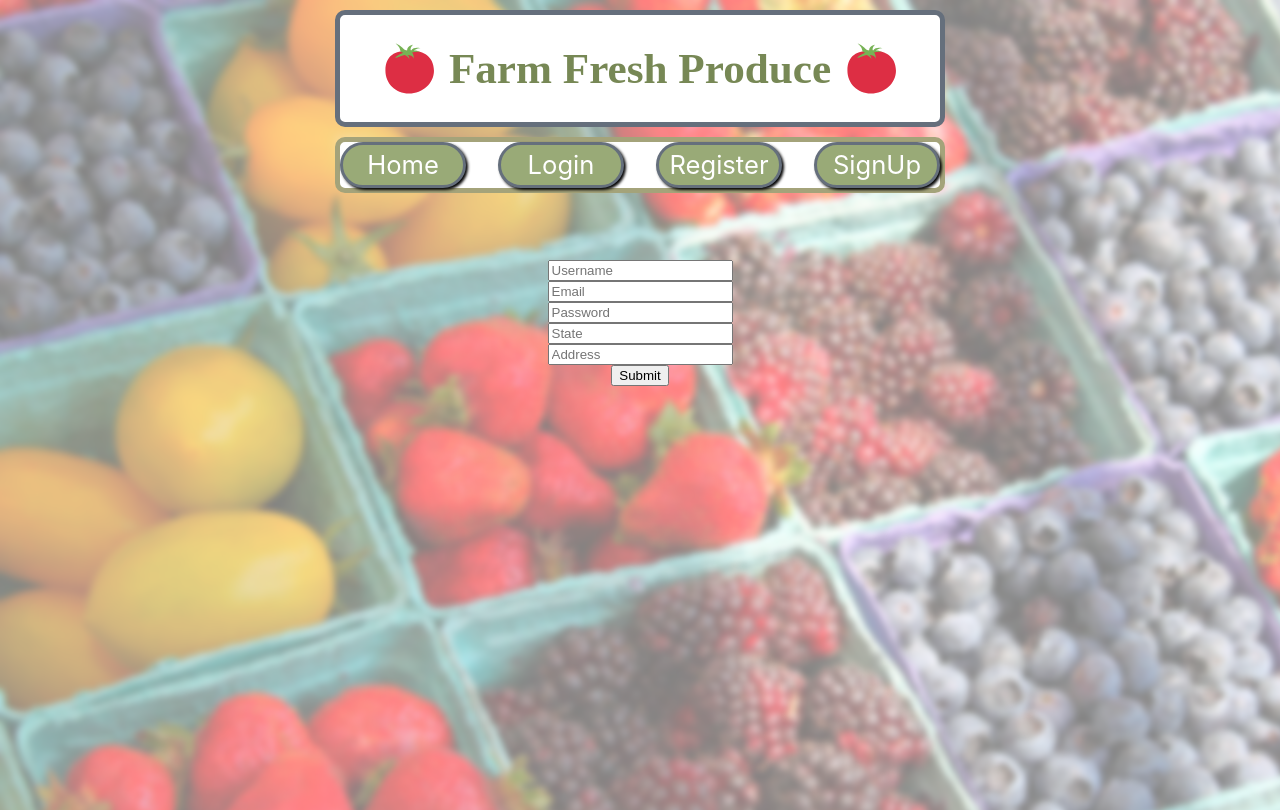
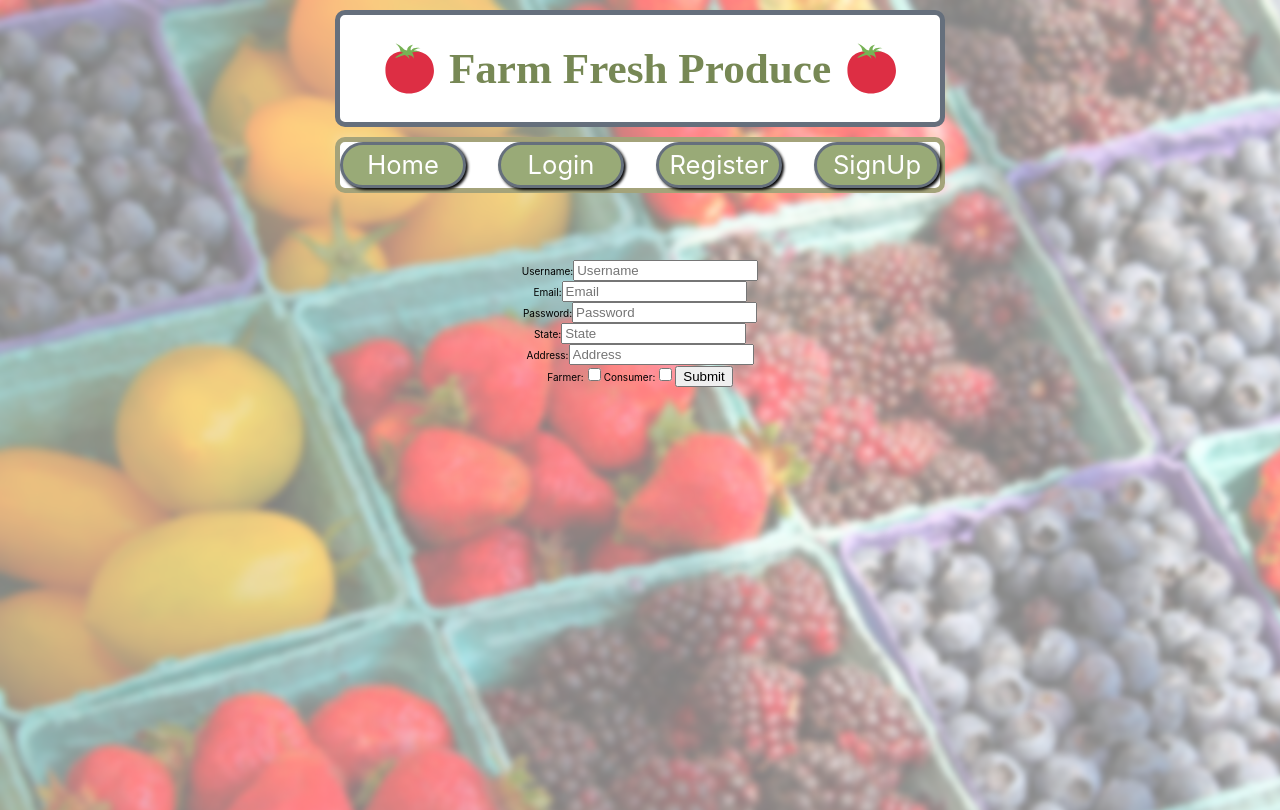
Before and after one commit to buildweek-farm-fresh-produce/Front-End, a React (Create React App) app: page /signup in a window 1280 px wide. Built offline with nearby package versions, Linux system fonts and the light colour scheme; a web font is replaced by a local one.

Commit message:
starting  validation setup

```diff
--- a/src/components/Signup.js
+++ b/src/components/Signup.js
@@ -1,74 +1,77 @@
 import React from "react";
-import { withFormik } from "formik"; //withFormik is used to create a higher order component
+import { withFormik, Form, Field } from "formik"; //withFormik is used to create a higher order component
 import Yup from "yup";
 
-const SignUp = ({ values, handleChange, handleSubmit}) => {
+const SignUp = ({ values, handleChange }) => {
   return (
     <div>
-      <form onSubmit={handleSubmit}>
+      <Form>
         <div>
-          <input
-            type="username"
-            name="username"
-            placeholder="Username"
-            value={values.username}
-            onChange={handleChange}
-          />
+          <label>
+            Username:
+            <Field type="username" name="username" placeholder="Username" />
+          </label>
         </div>
         <div>
-          <input
-            type="email"
-            name="email"
-            placeholder="Email"
-            value={values.email}
-            onChange={handleChange}
-          />
+          <label>
+            Email:
+            <Field type="email" name="email" placeholder="Email" />
+          </label>
         </div>
         <div>
-          <input
-            type="password"
-            name="password"
-            placeholder="Password"
-            value={values.password}
-            onChange={handleChange}
-          />
+          <label>
+            Password:
+            <Field type="password" name="password" placeholder="Password" />
+          </label>
         </div>
         <div>
-          <input
-            type="state"
-            name="state"
-            placeholder="State"
-            value={values.state}
-            onChange={handleChange}
-          />
+          <label>
+            State:
+            <Field type="state" name="state" placeholder="State" />
+          </label>
         </div>
         <div>
-          <input
-            type="address"
-            name="address"
-            placeholder="Address"
-            value={values.address}
-            onChange={handleChange}
-          />
+          <label>
+            Address:
+            <Field type="address" name="address" placeholder="Address" />
+          </label>
         </div>
+        <label>
+          Farmer:
+          <Field name="farmer" type="checkbox" checked={values.farmer} />
+        </label>
+        <label>
+          Consumer:
+          <Field name="consumer" type="checkbox" checked={values.consumer} />
+        </label>
         <button>Submit</button>
-      </form>
+      </Form>
     </div>
   );
 };
 
 const FormikSignUp = withFormik({
-  mapPropsToValues({ username, email, password, state, address }) {
+  mapPropsToValues({
+    username,
+    email,
+    password,
+    state,
+    address,
+    farmer,
+    consumer
+  }) {
     return {
       username: username || "",
       email: email || "",
       password: password || "",
       state: state || "",
-      address: address || ""
+      address: address || "",
+      farmer: farmer || false,
+      consumer: consumer || false
     };
   },
-  handleSubmit(values){
-      console.log(values)
+  handleSubmit(values) {
+    console.log(values);
   }
 })(SignUp);
 
```
